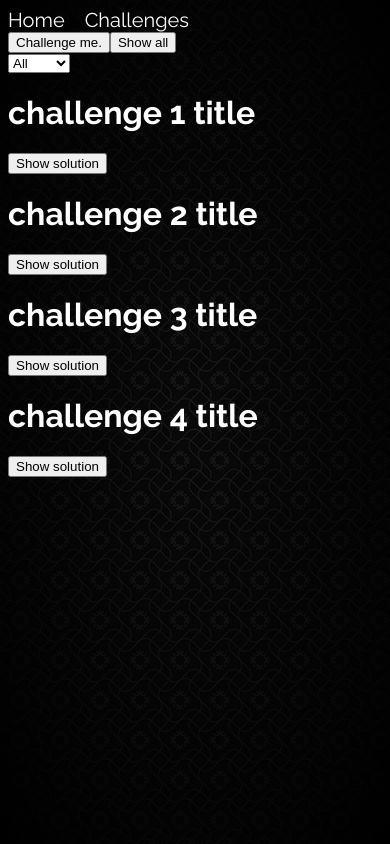
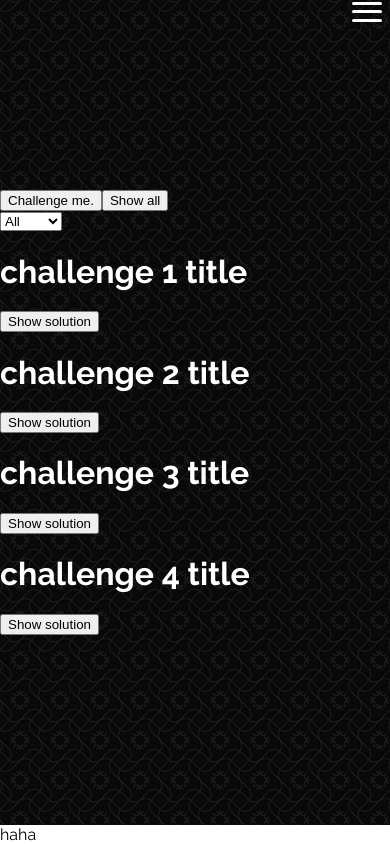
Before and after one commit to djzib0/portfolio-website, a React (Vite) app: page /challenges in a window 390 px wide. Built offline with nearby package versions, Linux system fonts and the light colour scheme.

Commit message:
added resopnsive navbar

```diff
--- a/src/App.jsx
+++ b/src/App.jsx
@@ -5,6 +5,7 @@ import Home from './components/Home'
 // importing components
 import Navbar from './components/Navbar'
 import ChallengesList from './components/ChallengesList'
+import Footer from './components/Footer'
 
 function App() {
 
@@ -18,7 +19,7 @@ function App() {
         <Route path="/challenges"
                element={<ChallengesList />} />
       </Routes>
-
+    <Footer />
     </div>
   )
 }
--- /dev/null
+++ b/src/components/Footer.jsx
@@ -0,0 +1,11 @@
+import React from "react";
+
+function Footer() {
+    return (
+        <footer className="footer-container">
+            haha
+        </footer>
+    )
+}
+
+export default Footer
--- a/src/components/Home.jsx
+++ b/src/components/Home.jsx
@@ -2,7 +2,9 @@ import React from "react";
 
 function Home() {
     return (
-        <p>Test</p>
+        <div>
+
+        </div>
     )
 }
 
--- a/src/components/Navbar.jsx
+++ b/src/components/Navbar.jsx
@@ -1,15 +1,44 @@
-import React from "react";
+import React, { useState, useEffect } from "react";
 import { Link } from "react-router-dom";
+import toggleNavbar from "../utils/toggleNavbar";
 
 
 function Navbar() {
+    const [showNavbar, setShowNavbar] = useState(false)
+    const [windowWidth, setWindowWidth] = useState()
+
+    function toggleNavbar() {
+        setShowNavbar(!showNavbar)
+    }
+
+    useEffect(() => {
+        function getWindowWidth() {
+            if (window.innerWidth > 400) {
+                setShowNavbar(false)
+            }
+            setWindowWidth(window.innerWidth)
+         }
+
+        window.addEventListener("resize", getWindowWidth)
+
+        return () => window.removeEventListener("resize", getWindowWidth)
+    }, [])
+
+
+
     return (
         <nav className="nav-container">
-            <Link to="/" className="nav-el">Home</Link>
-            <Link to="/challenges" className="nav-el">Challenges</Link>
+            <div className="hamburger-btn" onClick={toggleNavbar}>
+                <span className="hamburger-bar"></span>
+                <span className="hamburger-bar"></span>
+                <span className="hamburger-bar"></span>
+            </div>
+            <div className={`nav-links ${showNavbar ? "active" : ""}`}>
+                <Link to="/" className="nav-el">Home</Link>
+                <Link to="/challenges" className="nav-el">Challenges</Link>
+            </div>
         </nav>
     )
-
 }
 
 export default Navbar
--- a/src/index.css
+++ b/src/index.css
@@ -5,7 +5,7 @@
 html {
   min-height: 100%;
   background:
-  radial-gradient(transparent, black),
+  /* radial-gradient(transparent, black), */
   url("./assets/images/curls-dark-bg.png");
   background-size: cover 60%;
   background-attachment: fixed;
@@ -13,15 +13,28 @@ html {
 }
 
 body {
-  /* background-image: url("./assets/images/curls-dark-bg.png"); */
-
   color: white;
   font-family: "Raleway", sans-serif;
+  margin: 0;
+  padding: 0;
 }
 
 a.nav-el {
   font-size: 1.25rem;
   color: white;
   text-decoration: none;
-  margin-right: 1em;
+  /* margin-right: 1em; */
 }
+
+.App {
+  display: flex;
+  height: 100vh;
+  flex-direction: column;
+  justify-content: space-between;
+}
+
+.footer-container {
+  /* height: 20vh; */
+  background-color: white;
+  color: black;
+}
--- a/src/main.jsx
+++ b/src/main.jsx
@@ -3,6 +3,7 @@ import ReactDOM from 'react-dom/client'
 import { BrowserRouter as Router } from 'react-router-dom'
 import App from './App'
 import './index.css'
+import './navbar.css'
 
 
 ReactDOM.createRoot(document.getElementById('root')).render(
@@ -10,6 +11,5 @@ ReactDOM.createRoot(document.getElementById('root')).render(
     <Router>
       <App />
     </Router>
-
   </React.StrictMode>,
 )
--- /dev/null
+++ b/src/navbar.css
@@ -0,0 +1,48 @@
+.hamburger-btn {
+    width: 30px;
+    height: 20px;
+    position: absolute;
+    display: none;
+    flex-direction: column;
+    justify-content: space-between;
+    top: .1rem;
+    right: .5rem;
+    cursor: pointer;
+}
+
+.hamburger-bar {
+    width: 100%;
+    height: 3px;
+    border-radius: 10px;
+    background-color: white;
+}
+
+.nav-links {
+    text-align: right;
+}
+
+
+
+
+
+@media (max-width: 400px) {
+    .hamburger-btn {
+        display: flex;
+    }
+
+    .nav-links {
+        display: none;
+    }
+
+    .nav-links.active {
+        display: flex;
+        width: 100%;
+        flex-direction: column;
+        text-align: center;
+        margin-top: .5em;
+    }
+
+    .nav-links .nav-el {
+        margin: .5rem;
+    }
+}
--- /dev/null
+++ b/src/utils/toggleNavbar.js
@@ -0,0 +1,4 @@
+export default function toggleNavbar() {
+    const toggleBtn = document.querySelector("hamburger-btn")
+    console.log(toggleBtn)
+}
```
Also changed, not shown: src/assets/images/hotel-wallpaper-black.webp (added), src/assets/images/hotel-wallpaper.webp (added).
